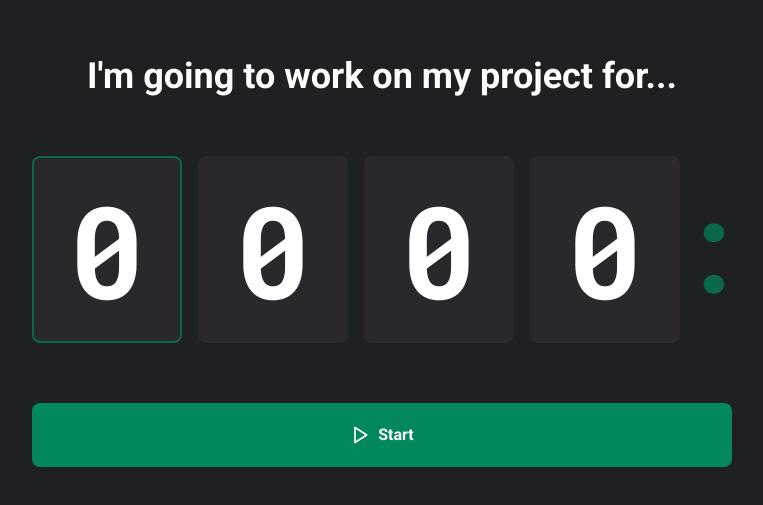
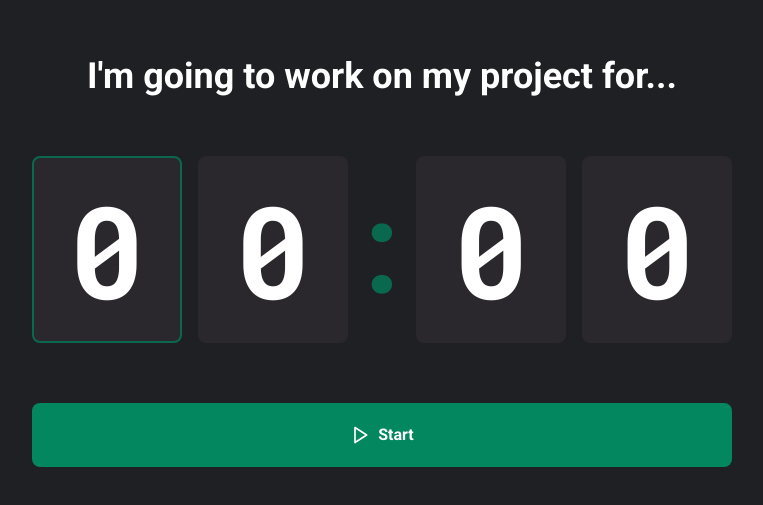
Before and after one commit to jpssantiago/web-timer, a React (Vite) app: page / in a window 1280 px wide. Shown: the part 139-644 px from the top of the page, without its empty margins (258-1021 px from the left). Built offline with nearby package versions, Linux system fonts and the light colour scheme.

Commit message:
hotfix: timer components out of order

```diff
--- a/src/components/timer.tsx
+++ b/src/components/timer.tsx
@@ -21,7 +21,8 @@ export default function Timer() {
     return (
         <div className="flex items-center justify-between gap-4">
             {time.map((item, index) => (
-                <div key={index} className={`bg-card w-[150px] h-[187px] flex items-center rounded-lg border-2 border-card focus-within:border-dark-green ${"order-" + (index + 1)}`}>
+                <div key={index} className="flex items-center gap-4">
+                    <div className={`bg-card w-[150px] h-[187px] flex items-center rounded-lg border-2 border-card focus-within:border-dark-green`}>
                         <input
                             type="text"
                             className="w-full font-bold text-center text-white bg-transparent outline-none text-9xl font-roboto-mono"
@@ -30,11 +31,13 @@ export default function Timer() {
                             autoFocus={index == 0}
                             value={item}
                             onKeyDown={event => handleOnKeyDown(event, index)}
+                            onChange={() => {}} // React throws an error if there's no onChange.
                         />
                     </div>
+
+                    {index == 1 && <span className="font-bold text-9xl text-dark-green">:</span>}
+                </div>
             ))}
-
-            <span className="order-2 font-bold text-9xl text-dark-green">:</span>
         </div>
     )
 }
```
Lines whose indentation alone changed are shown as unchanged.
